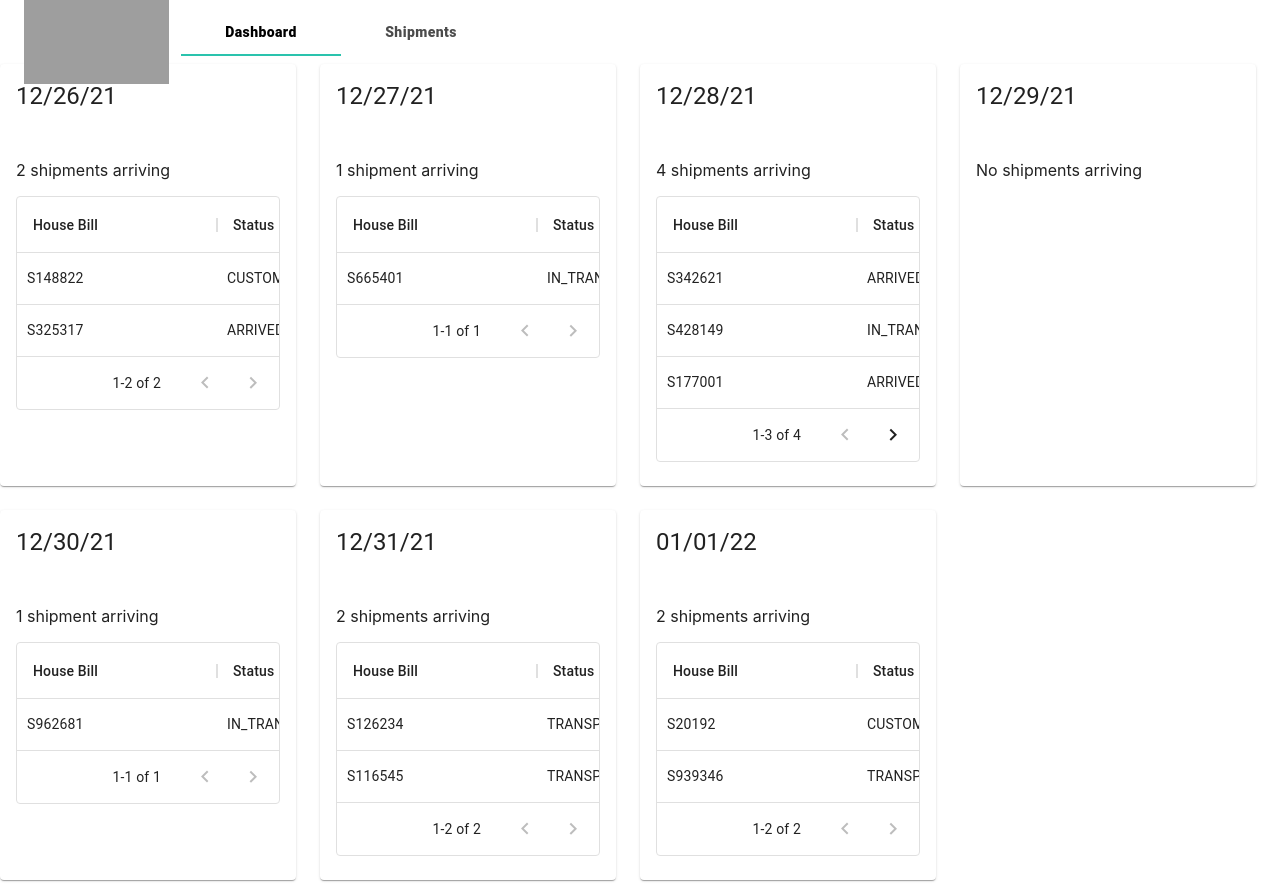
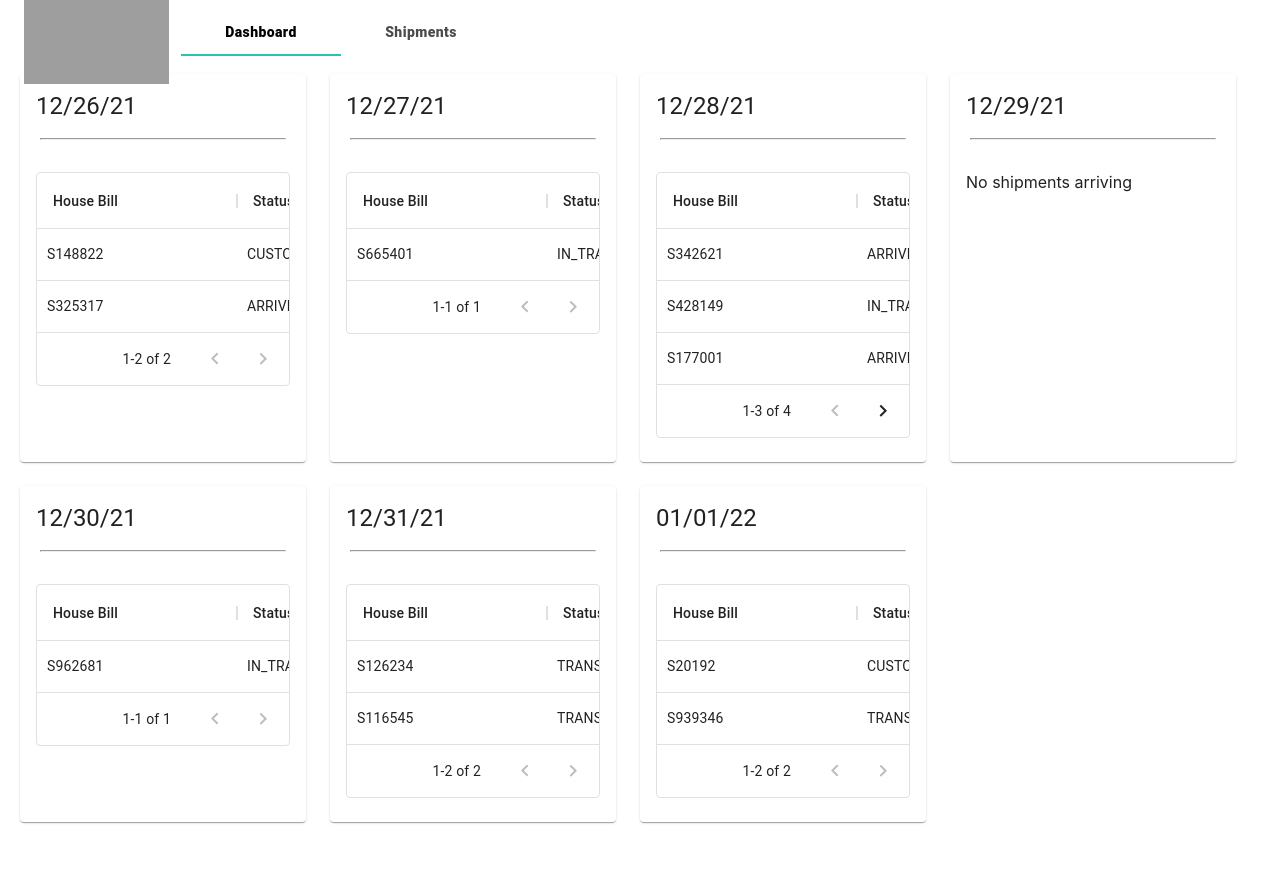
Before and after one commit to loganmcflurry/logixboard-challenge, a React (Create React App) app: page /dashboard in a window 1280 px wide. After the commit the page ends 844 px from the top, so only its background shows below. Built offline with nearby package versions, Linux system fonts and the light colour scheme; grey boxes are pictures that could not be loaded.

Commit message:
Add some minimal styling to cards and dashboard page layout

```diff
--- a/src/pages/DashboardPage.tsx
+++ b/src/pages/DashboardPage.tsx
@@ -41,10 +41,14 @@ const COLUMNS: GridColDef[] = [
 const useStyles = makeStyles({
   grid: {
     width: '100%',
+    padding: '10px 20px',
   },
   card: {
     width: '100%',
     height: '100%',
+    '& > hr': {
+      margin: '0px 20px',
+    },
   },
   data: {
     width: '100%',
@@ -113,7 +117,7 @@ export const DashboardPage: React.FC = () => {
         if (dateIdx > -1) {
           upcomingShipments[upcomingDateStrings[dateIdx]].push(shipment);
         }
-        return;
+        return upcomingDateStrings[dateIdx];
       });
 
       component = (
@@ -124,10 +128,12 @@ export const DashboardPage: React.FC = () => {
               <Grid item xs={6} md={4} lg={3}>
                 <Card className={classes.card}>
                   <CardHeader title={date}></CardHeader>
+                  <hr />
                   <CardContent>
                     <p>
-                      {upcomingShipments[date].length || 'No'} shipment
-                      {upcomingShipments[date].length !== 1 ? 's' : ''} arriving
+                      {upcomingShipments[date].length
+                        ? null
+                        : 'No shipments arriving'}
                     </p>
                     {upcomingShipments[date].length ? (
                       <DataGrid
```
